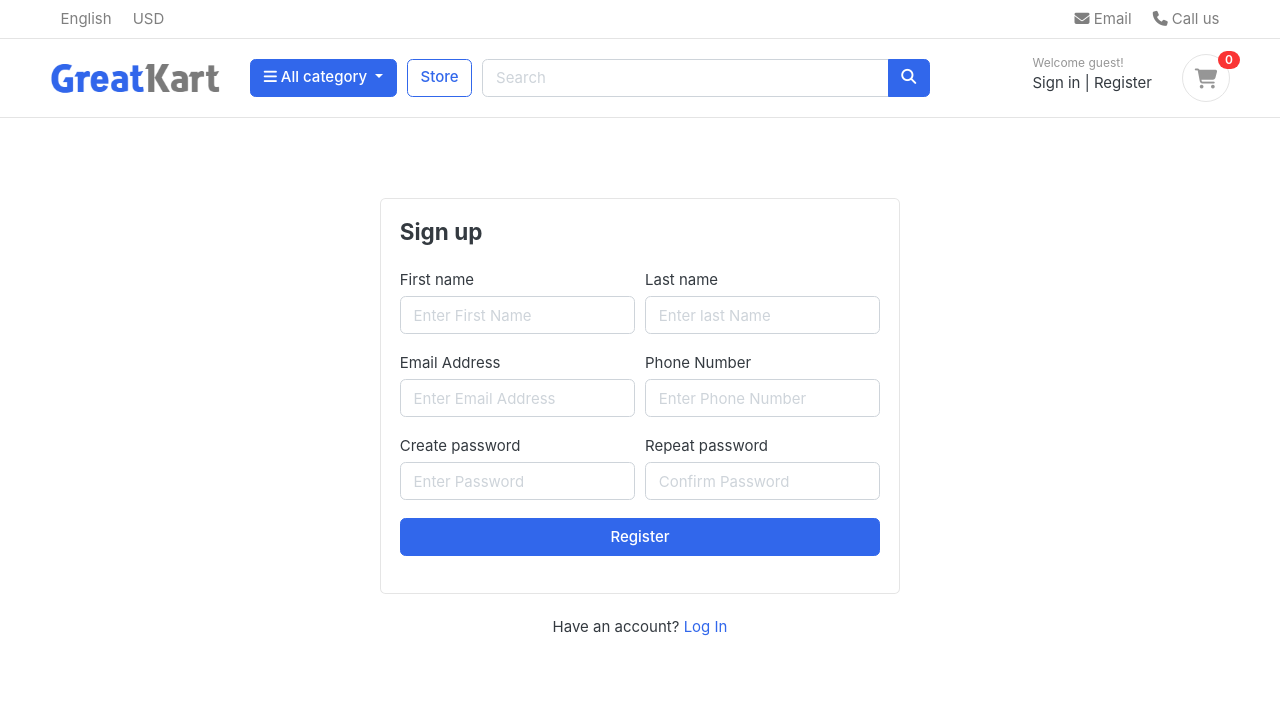
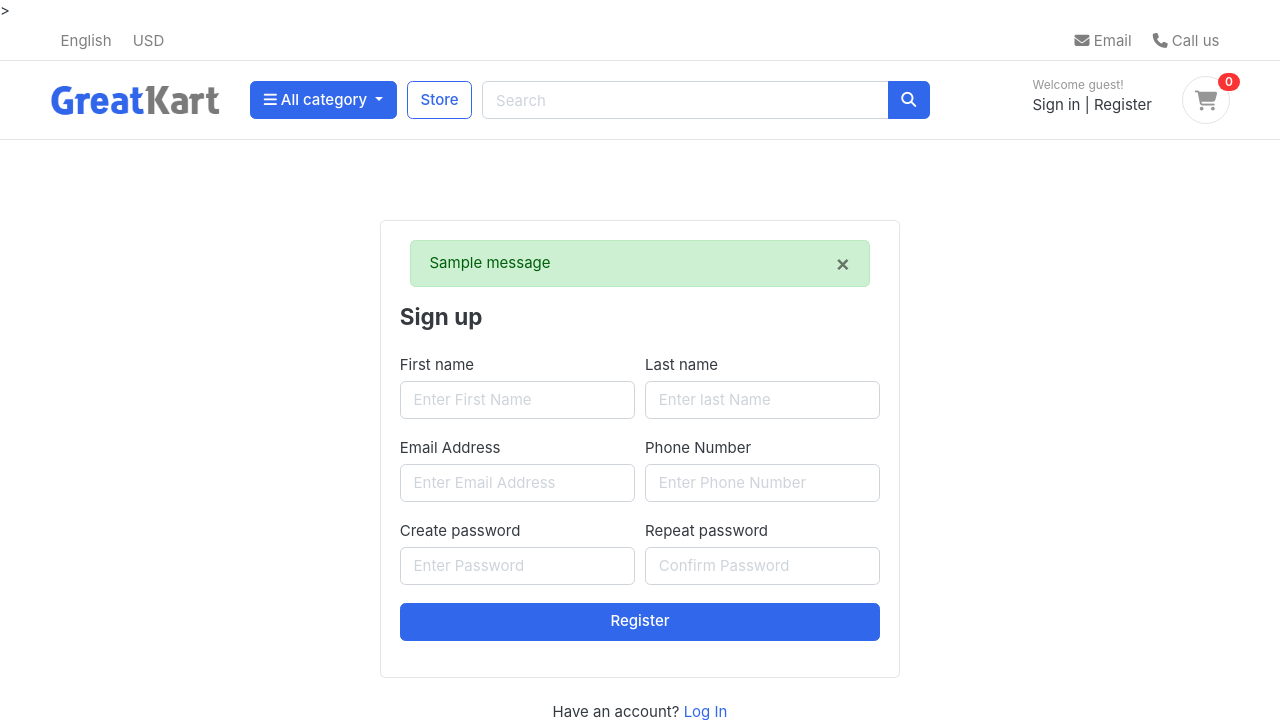
Before and after one commit to samsorrahman/greatkart-django, a Django app: page /account/register/ in a window 1280 px wide. Shown: the top 720 px of the page. Run offline with Django 3.2, Linux system fonts and the light colour scheme; tables that the repository leaves empty hold one stand-in row (values such as "Sample post"); one stand-in notice (Sample message) is shown; some libraries are stand-ins or nearby versions; some web fonts are replaced.

Commit message:
django message alerts

```diff
--- a/account/views.py
+++ b/account/views.py
@@ -1,6 +1,8 @@
-from django.shortcuts import render
+from django.shortcuts import render, redirect
+
 from . forms import RegistrationForm
 from .models import Account
+from django.contrib import messages
 # Create your views here.
 
 
@@ -18,6 +20,8 @@ def register(request):
                 first_name=first_name, last_name=last_name, email=email, username=username, password=password)
             user.phone_number = phone_number
             user.save()
+            messages.success(request, "Registration Successfull!")
+            return redirect('register')
     else:
         form = RegistrationForm()
     context = {
--- a/templates/accounts/register.html
+++ b/templates/accounts/register.html
@@ -7,6 +7,7 @@
     <!-- ============================ COMPONENT REGISTER   ================================= -->
         <div class="card mx-auto" style="max-width:520px; margin-top:40px;">
           <article class="card-body">
+            {%include 'includes/alerts.html'%}
             <header class="mb-4"><h4 class="card-title">Sign up</h4></header>
             <form action="{% url 'register' %}" method="POST">
                 {% csrf_token %}
--- a/templates/base.html
+++ b/templates/base.html
@@ -20,8 +20,7 @@
 
     <!-- jQuery -->
     <script
-      src="{% static 'js/jquery-2.0.0.min.js' %}"
-      type="text/javascript"
+    <script src="{% static 'js/jquery-2.0.0.min.js' %}" type="text/javascript"></script>
     ></script>
 
     <!-- Bootstrap4 files-->
--- a/templates/includes/alerts.html
+++ b/templates/includes/alerts.html
@@ -1,10 +1,12 @@
 {% if messages %}
-<ul class="messages">
+<div class="container" id="message">
     {% for message in messages %}
-    <li{% if message.tags %} class="{{ message.tags }}"{% endif %}>
+    <div{% if message.tags %} class="alert alert-{{ message.tags }}"{% endif %} role="alert">
+    <button type="button" class="close" data-dismiss="alert"><span aria-hidden="true">&times;</span></button>
+
         {% if message.level == DEFAULT_MESSAGE_LEVELS.ERROR %}Important: {% endif %}
         {{ message }}
-    </li>
+    </div>
+</div>
     {% endfor %}
-</ul>
 {% endif %}
```
Also changed, not shown: static/js/script.js (+7 -3 lines).
